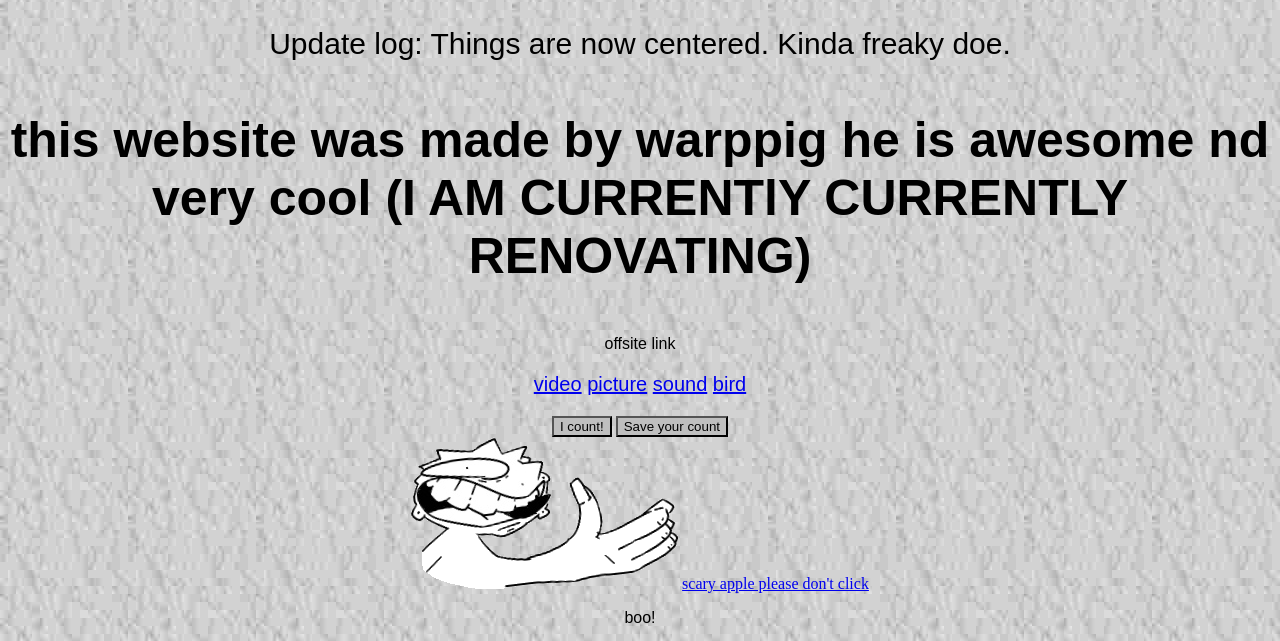
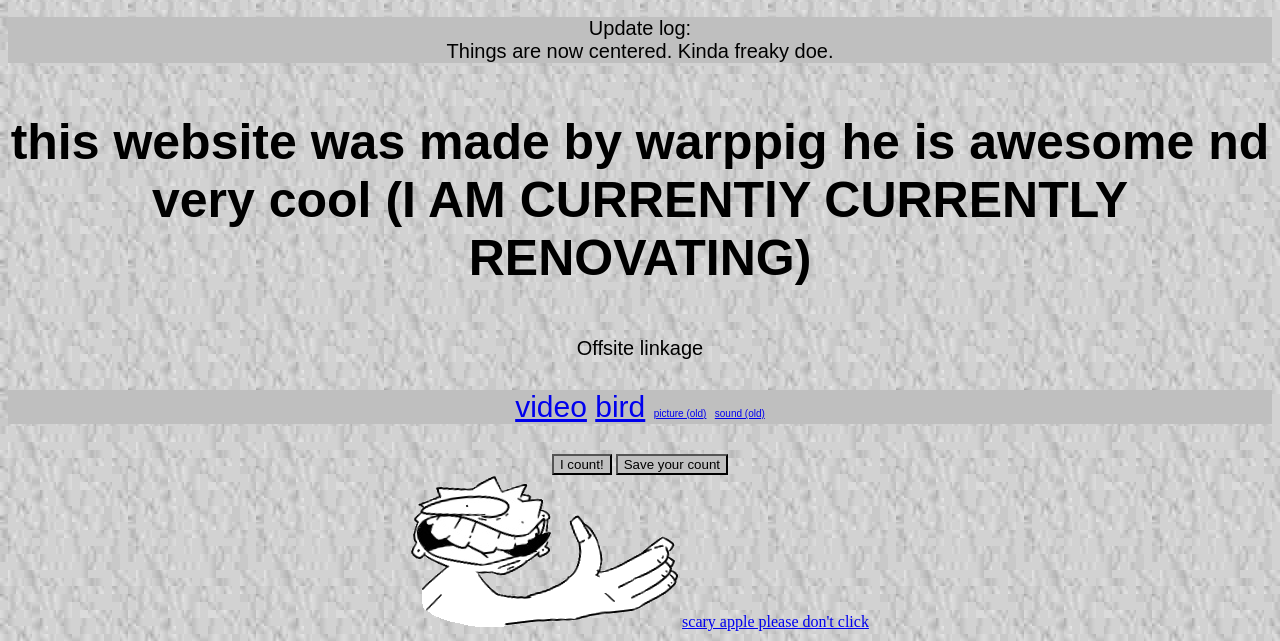
Before and after one commit to Warppig/Wapsite, a plain HTML site: page index.html in a window 1280 px wide. Shown: the part 182-823 px from the top of the page. Drawn offline with Linux system fonts and the light colour scheme.

Commit message:
Done
I have don e it

```diff
--- a/index.html
+++ b/index.html
@@ -16,6 +16,9 @@ p {
 .butt {
 	background-color: bfbfbf;
 }
+.bezel {
+	background-color: bfbfbf;
+}
 
 .sauce {
 	position: absolute
@@ -28,21 +31,21 @@ p {
 
 <img src="img/logo.png" />
 
-<p style="font-size: 30px">
+<p class='bezel' style="font-size: 20px">
 Update log:
-Things are now centered. Kinda freaky doe.
+<br>Things are now centered. Kinda freaky doe.
 </p>
 <p style="font-size: 50px"><strong>
 this website was made by warppig he is awesome nd very cool (I AM CURRENTlY CURRENTLY RENOVATING)
 </strong></p>
 
-<p>offsite link</p>
+<p style="font-size: 20px">Offsite linkage</p>
 <!-- note shit my crap penis -->
-<p style="font-size: 20px">
+<p class='bezel' style="font-size: 30px">
 <a href="https://www.youtube.com/channel/UCHIGDYTscjK49HdATHkXs-g">video</a>
-<a href="https://www.deviantart.com/warppig-lolxdd">picture</a>
-<a href="https://soundcloud.com/warppig">sound</a>
 <a href="https://twitter.com/wapcum">bird</a>
+<a style="font-size: 10px" href="https://www.deviantart.com/warppig-lolxdd">picture (old)</a>
+<a style="font-size: 10px" href="https://soundcloud.com/warppig">sound (old)</a>
 </p>
 
 <!-- Le Button -->
@@ -52,7 +55,9 @@ this website was made by warppig he is awesome nd very cool (I AM CURRENTlY CURR
 <script src="js/kitchen.js"></script>
 <script>
 
-	but = 0;
+	but = getCookie('Cnt');
+	if (but == '')
+		but = 0
 
 	function C_Cli() {
 		but++;
@@ -61,7 +66,7 @@ this website was made by warppig he is awesome nd very cool (I AM CURRENTlY CURR
 	}
 
 	function C_Sav() {
-		checkCookie();
+		setCookie('Cnt',but,6969);
 	}
 </script>
 
```
Also changed, not shown: js/kitchen.js (+5 -4 lines).
